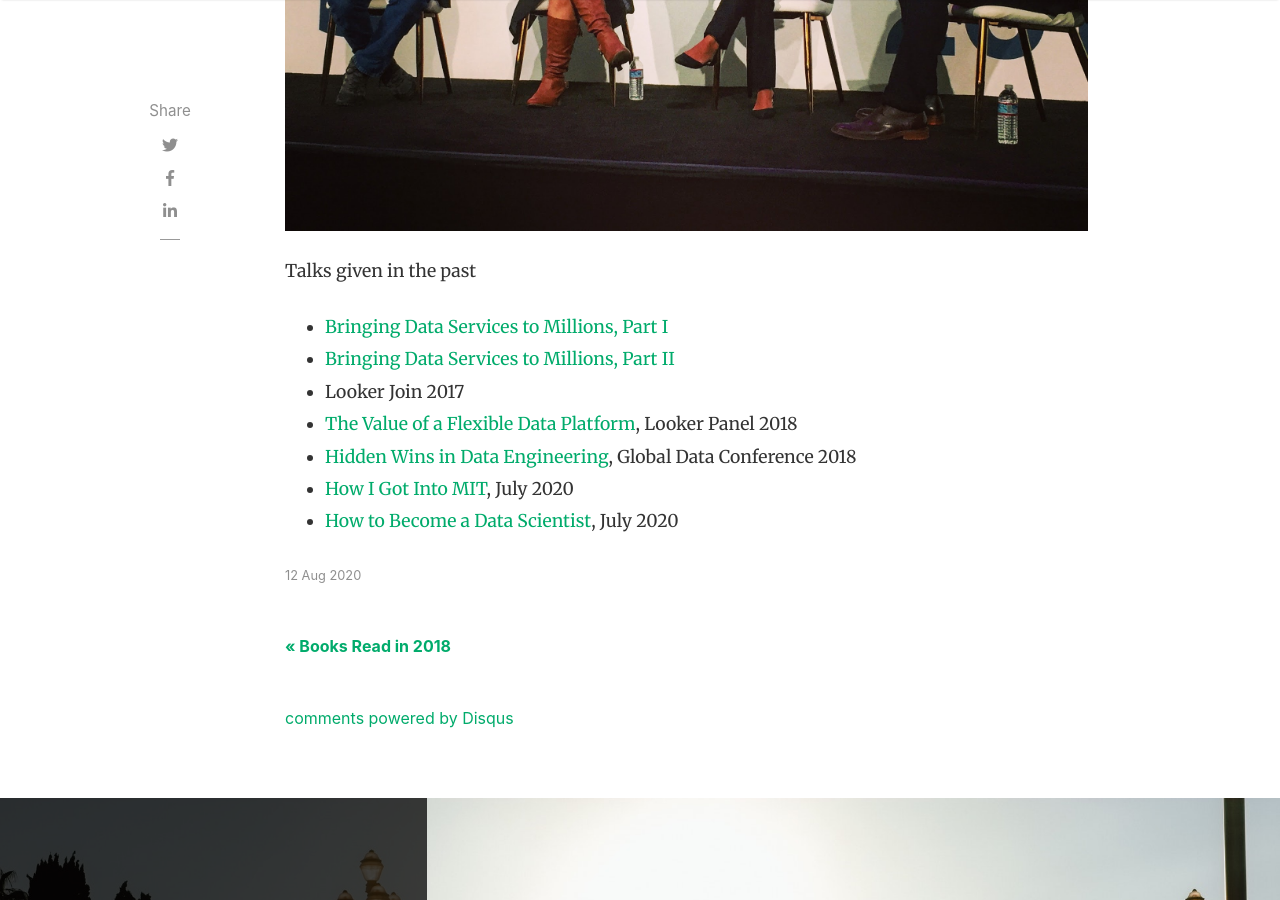
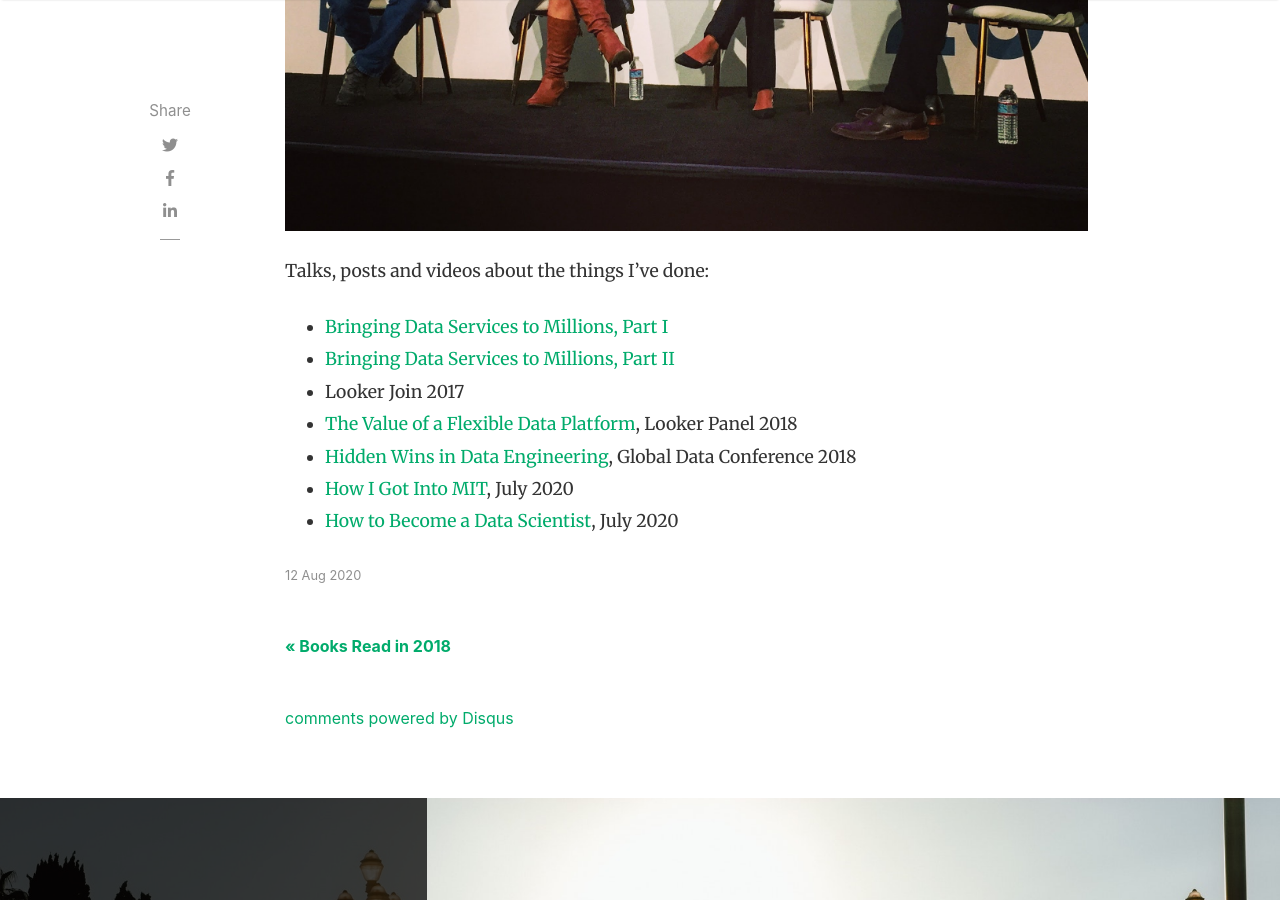
Before and after one commit to jsingh41/jsingh41.github.io, a Jekyll site: the page built from _posts/2020-08-12-talks.md, in a window 1280 px wide and 900 px high, scrolled down 786 px. Built offline with Jekyll 4.4.1, drawn with Linux system fonts in a browser that asks for light colours; nearby versions of some CDN libraries; comment, search, counter and statistics services are not loaded.

Commit message:
Update 2020-08-12-talks.md

```diff
--- a/_posts/2020-08-12-talks.md
+++ b/_posts/2020-08-12-talks.md
@@ -6,7 +6,7 @@
 featured: true
 ---
 
-Talks given in the past
+Talks, posts and videos about the things I've done:
 
 * [Bringing Data Services to Millions, Part I](https://medium.com/coursera-engineering/building-data-services-to-bring-education-to-millions-part-i-2222647aae28)
 * [Bringing Data Services to Millions, Part II](https://medium.com/coursera-engineering/building-data-services-to-bring-education-to-millions-part-ii-38bd3b2e93b3)
```
